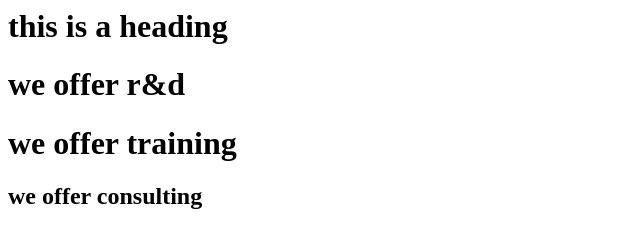
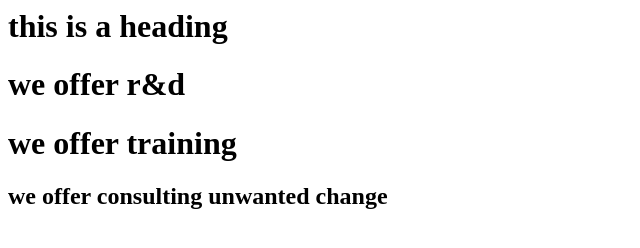
Before and after one commit to kiranmai157/7am, a plain HTML site: page service.html in a window 1280 px wide. Shown: the whole page, without its empty margins (0-640 px from the left). Drawn offline with Linux system fonts and the light colour scheme.

Commit message:
bad change

```diff
--- a/service.html
+++ b/service.html
@@ -14,5 +14,6 @@
 				</h1>
 			<h2>
 			we offer consulting
+			unwanted change
 			</h2>
 	</html>
```
